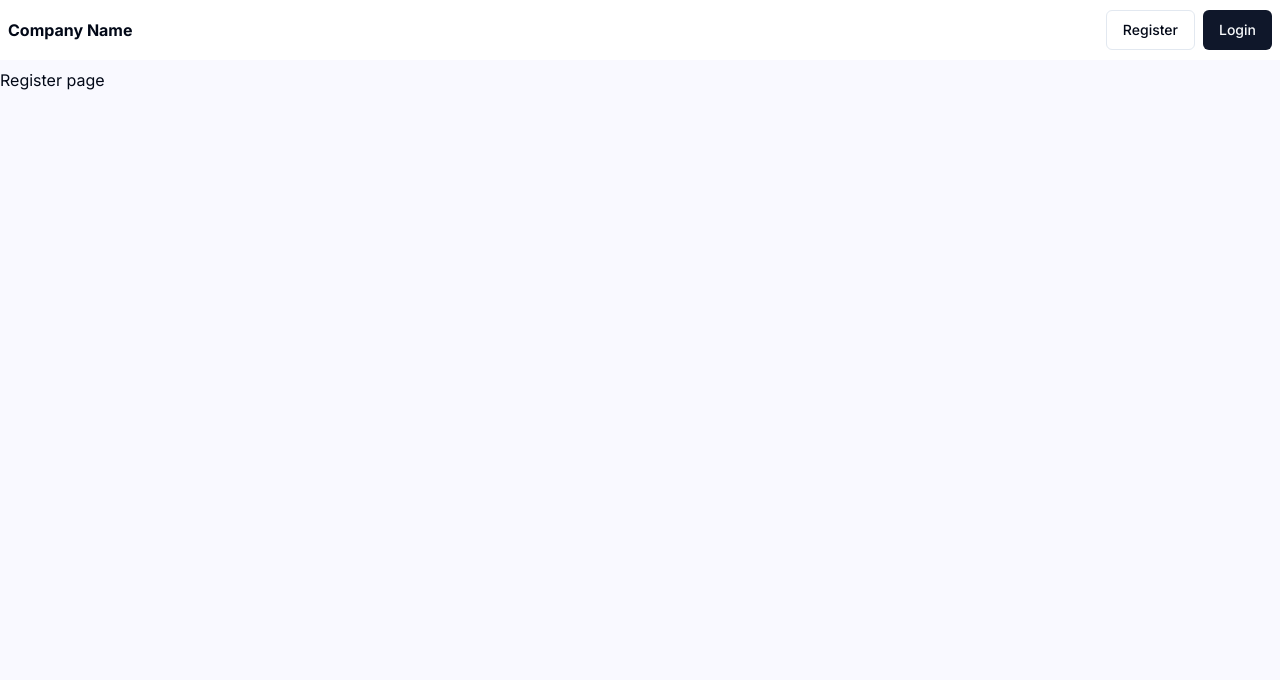
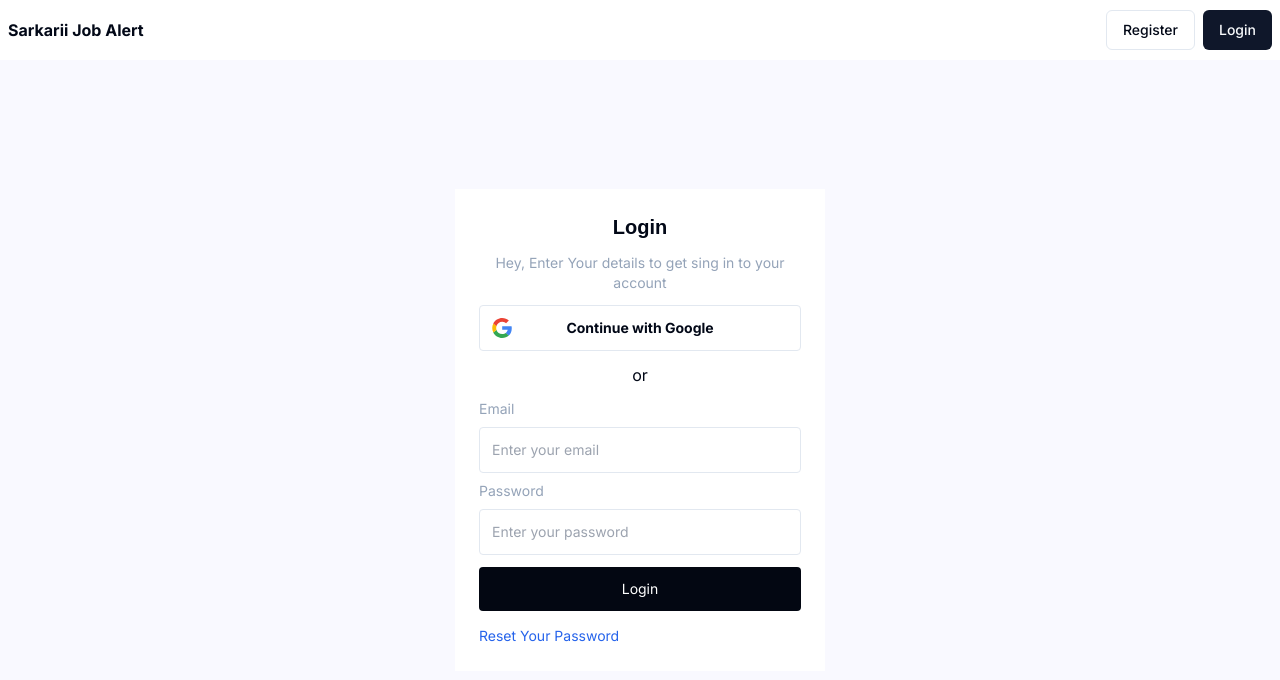
Before and after one commit to Mern-Tapas/99mobiles, a Next.js app: page /register in a window 1280 px wide. Shown: the top 680 px of the page. Built offline with nearby package versions, Linux system fonts and the light colour scheme; no server answers.

Commit message:
change company name

```diff
--- /dev/null
+++ b/app/(admin)/admin/layout.tsx
@@ -0,0 +1,11 @@
+import React from 'react'
+
+function layout({ children }: { children: React.ReactNode }) {
+  return (
+    <div>
+      {children}
+    </div>
+  )
+}
+
+export default layout
--- /dev/null
+++ b/app/(admin)/admin/page.tsx
@@ -0,0 +1,9 @@
+import React from 'react'
+
+function page() {
+  return (
+    <div>page</div>
+  )
+}
+
+export default page
--- a/app/(public)/(login)/register/page.tsx
+++ b/app/(public)/(login)/register/page.tsx
@@ -1,8 +1,12 @@
+import AuthOptions from '@/components/providers/AuthOptions'
 import React from 'react'
 
 function page() {
+
     return (
-        <div>Register page</div>
+        <div className='m-auto flex'>
+            <AuthOptions className="" />
+        </div>
     )
 }
 
--- a/app/(public)/(website)/layout.tsx
+++ b/app/(public)/(website)/layout.tsx
@@ -1,4 +1,3 @@
-'use client'
 import React from 'react'
 import Header from '@/components/CustomUi/landingPage/Header'
 import HeaderLinks from '@/components/CustomUi/landingPage/HeaderLinks'
--- /dev/null
+++ b/app/(user)/user/layout.tsx
@@ -0,0 +1,11 @@
+import React from 'react'
+
+function layout({ children }: { children: React.ReactNode }) {
+  return (
+    <div>
+      {children}
+    </div>
+  )
+}
+
+export default layout
--- /dev/null
+++ b/app/(user)/user/page.tsx
@@ -0,0 +1,9 @@
+import React from 'react'
+
+function page() {
+  return (
+    <div>page</div>
+  )
+}
+
+export default page
--- a/components/CustomUi/landingPage/Header.tsx
+++ b/components/CustomUi/landingPage/Header.tsx
@@ -18,7 +18,7 @@ function Header({ className }: { className: React.ReactNode }) {
             <DivPrimary className={`${className} `}>
                 <MaxWScreenXl className="flex justify-between items-center h-[60px]">
                     <div>
-                        <Heading className="font-bold"><Link href={'/'}>Company Name</Link></Heading>
+                        <Heading className="font-bold"><Link href={'/'}>Sarkarii Job Alert</Link></Heading>
                     </div>
                     <div>
 
--- a/components/providers/AuthOptions.tsx
+++ b/components/providers/AuthOptions.tsx
@@ -71,7 +71,7 @@ function AuthOptions({ className }: { className: string }) {
           </div>
 
           <div className='mb-3 text-sm'>
-            <button className='p-3 text-center bg-black text-white rounded w-full' >Login</button>
+            <button className='p-3 text-center bg-gray-950 hover:bg-gray-800 text-white rounded w-full' >Login</button>
             {/* <button onClick={()=>{signOut()}} className='p-3 text-center bg-black text-white rounded w-full'>logout</button> */}
           </div>
 
--- a/tsconfig.json
+++ b/tsconfig.json
@@ -22,6 +22,6 @@
       "@/*": ["./*"]
     }
   },
-  "include": ["next-env.d.ts", "**/*.ts", "**/*.tsx", ".next/types/**/*.ts", "middleware.js", "utils/db.ts", "pages/api/auth/[...nextauth].js"],
+  "include": ["next-env.d.ts", "**/*.ts", "**/*.tsx", ".next/types/**/*.ts", "middleware.js", "utils/db.ts", "pages/api/auth/[...nextauth].js", "app/(admin)/admin/layout.tsx"],
   "exclude": ["node_modules"]
 }
```
